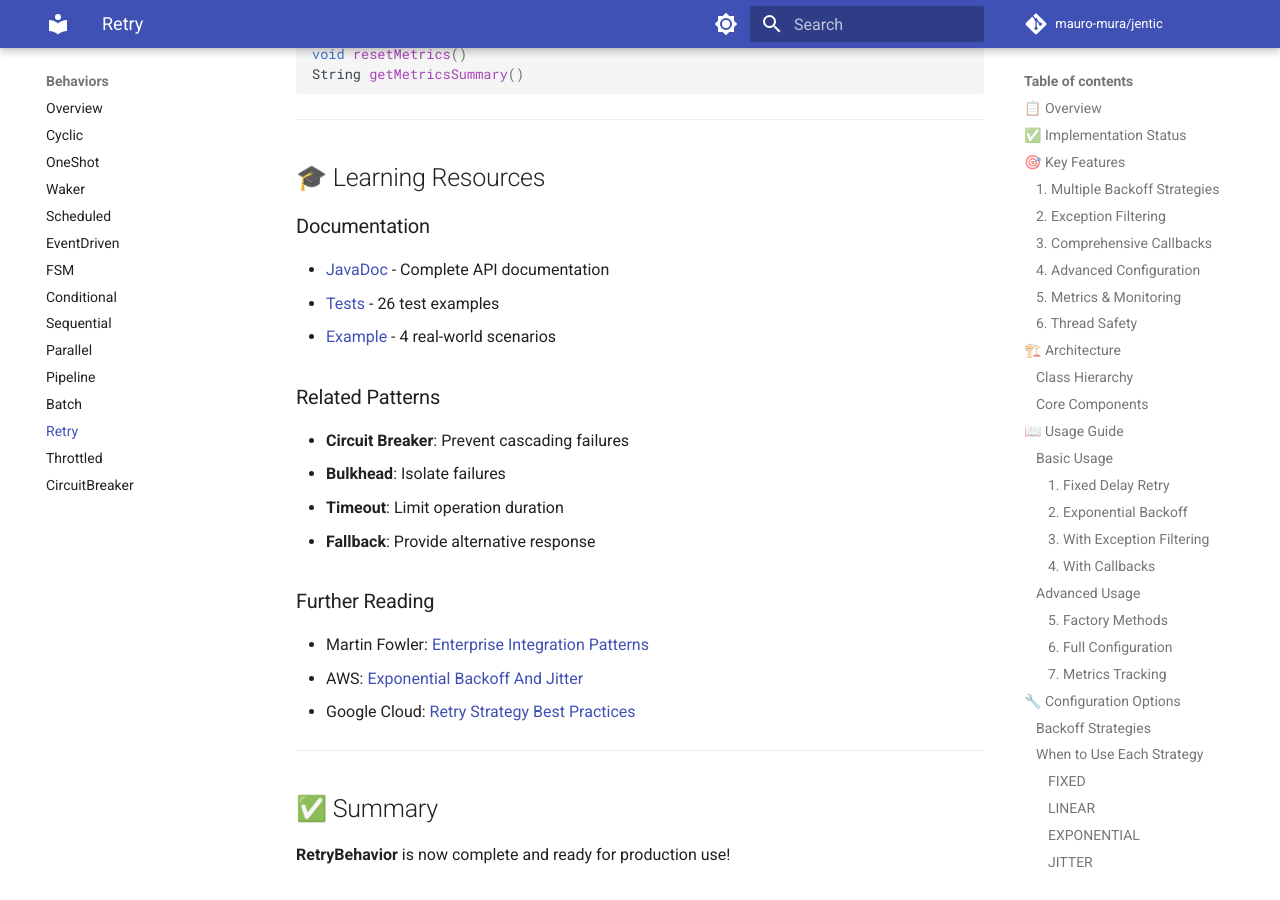
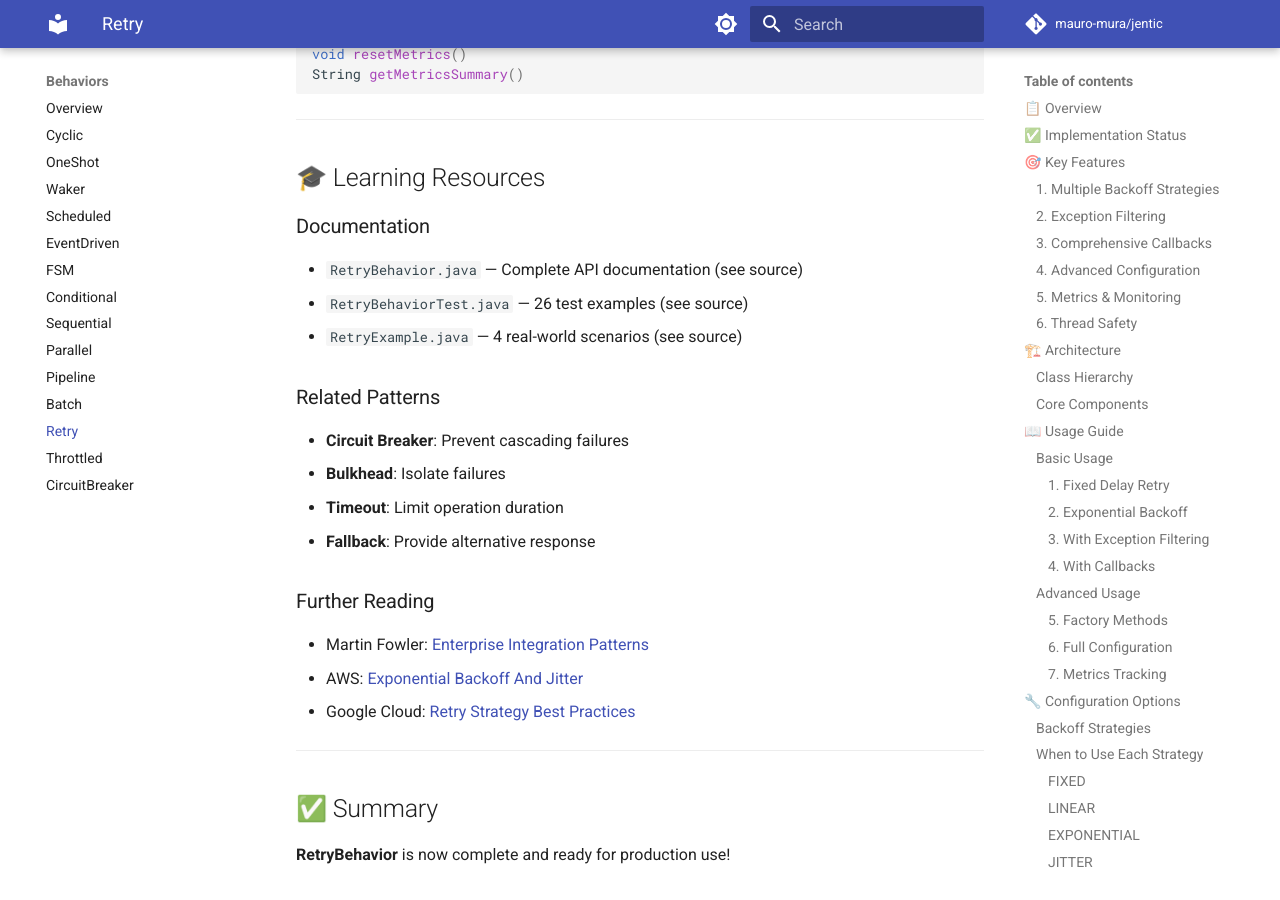
Before and after one commit to mauro-mura/jentic, an MkDocs documentation site: the page built from docs/behaviors/RetryBehavior.md, in a window 1280 px wide and 900 px high, scrolled down 17036 px. Built offline with MkDocs 1.6.1 and Material for MkDocs 9.7.7, drawn with Linux system fonts in a browser that asks for light colours; comment, search, counter and statistics services are not loaded.

Commit message:
docs: standardize link formatting across documentation
- Replaced markdown links with inline code formatting for consistency.
- Updated references to `jentic-examples/README.md` and other related files for clarity.

```diff
--- a/docs/behaviors/RetryBehavior.md
+++ b/docs/behaviors/RetryBehavior.md
@@ -779,9 +779,9 @@ String getMetricsSummary()
 ## 🎓 Learning Resources
 
 ### Documentation
-- [JavaDoc](./RetryBehavior.java) - Complete API documentation
-- [Tests](./RetryBehaviorTest.java) - 26 test examples
-- [Example](./RetryExample.java) - 4 real-world scenarios
+- `RetryBehavior.java` — Complete API documentation (see source)
+- `RetryBehaviorTest.java` — 26 test examples (see source)
+- `RetryExample.java` — 4 real-world scenarios (see source)
 
 ### Related Patterns
 - **Circuit Breaker**: Prevent cascading failures
```
Also changed, not shown: docs/getting-started.md (+1 -1 lines), docs/index.md (+1 -1 lines), docs/llm-integration.md (+1 -1 lines).
